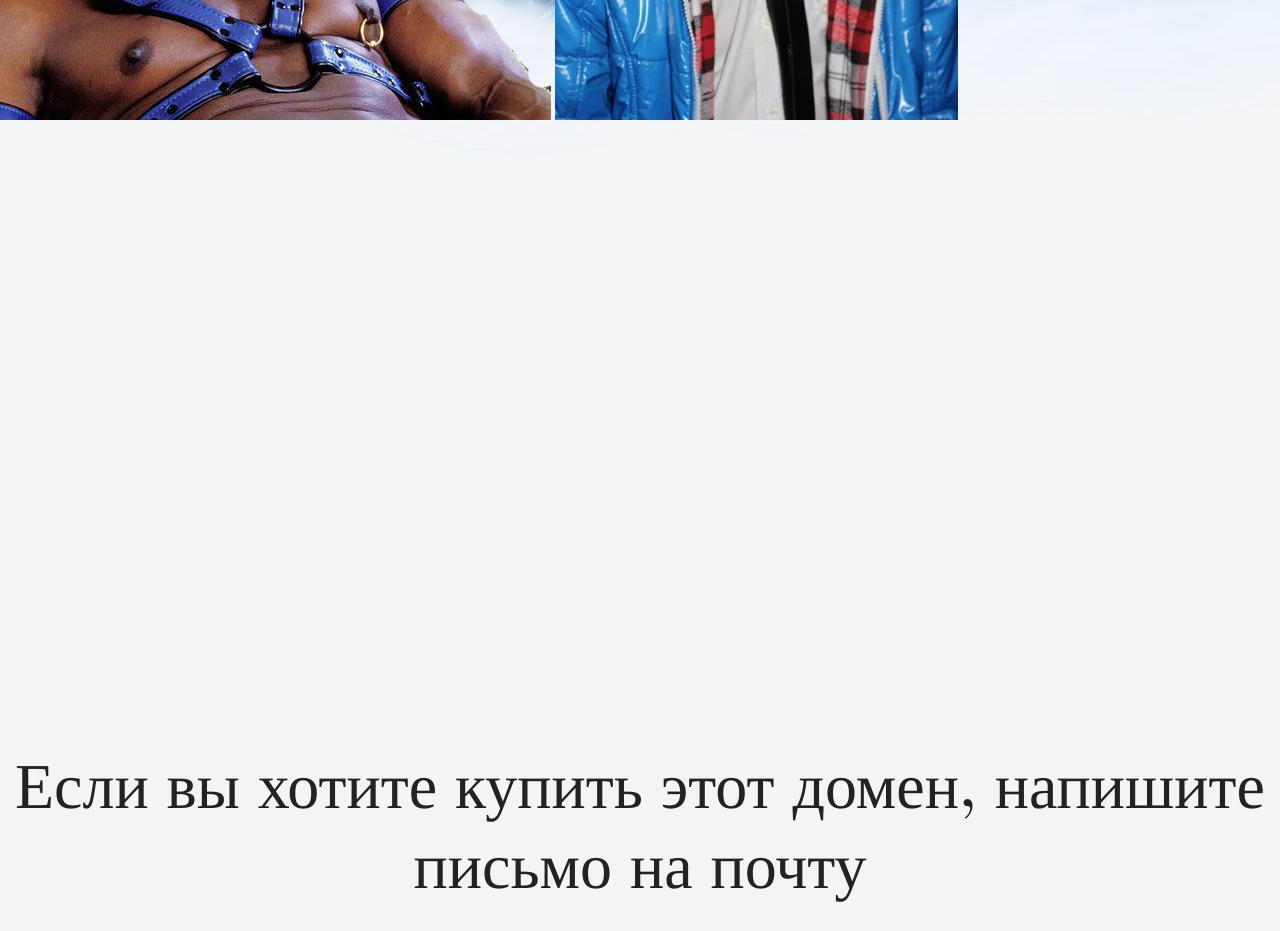
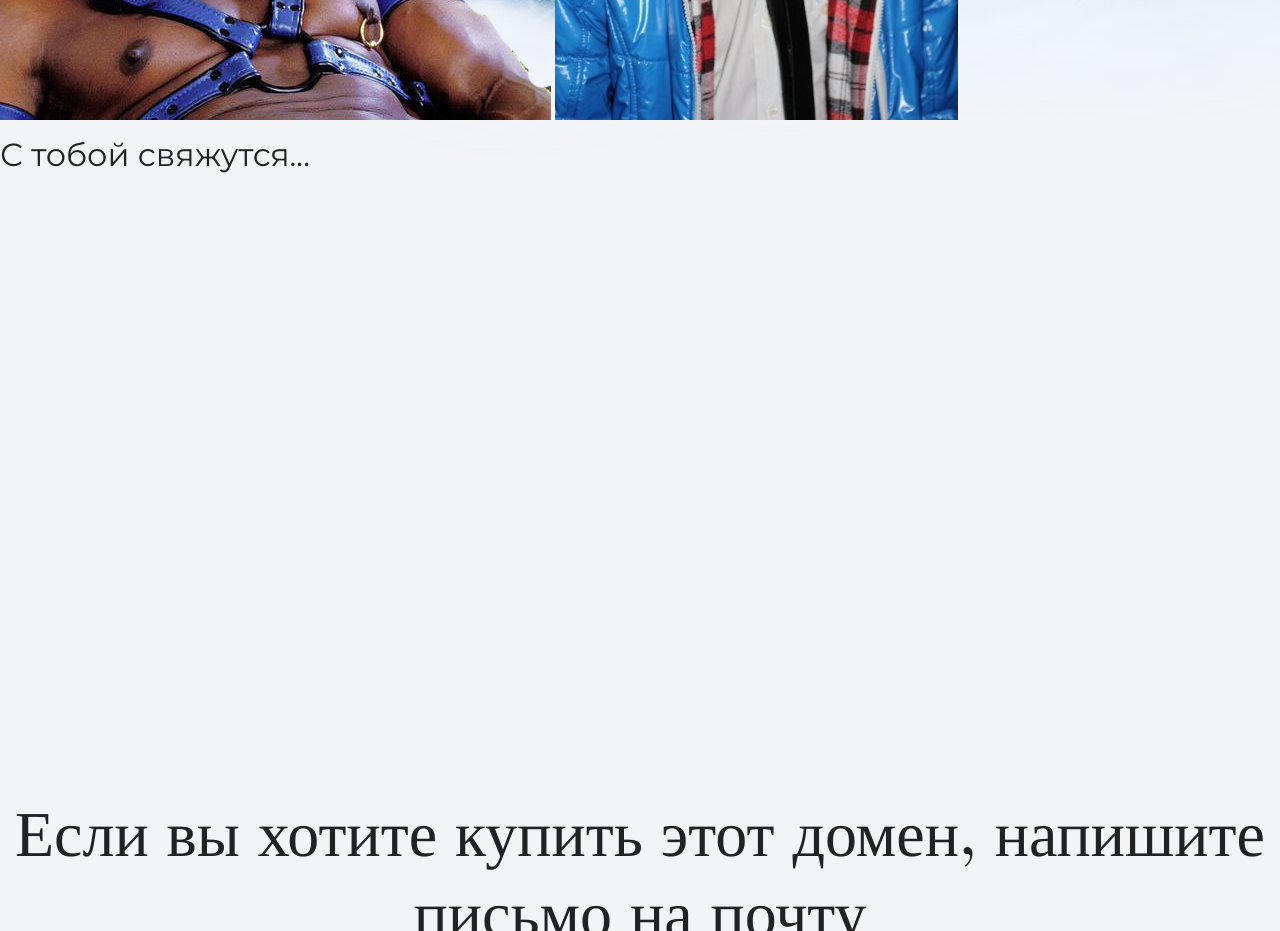
Before and after one commit to Shaqimas/new, a plain HTML site: page index.html in a window 1280 px wide. Shown: the part 900-1831 px from the top of the page. Drawn offline with nearby package versions, Linux system fonts and the light colour scheme; files whose address does not match are found by name.

Commit message:
свяжутся

```diff
--- a/index.html
+++ b/index.html
@@ -19,6 +19,7 @@
       <p>PIDOROV.NET DOMAIN</p>
       <img src="portfolio-images/img/61008e8f83304c49cc172fb09279f90d.png">
       <img src="portfolio-images/img/OKlb30oVCTQ.jpg" alt="Юра гей">
+      <p>С тобой свяжутся...</p>
     </section>
 
     <section class="intro">
```
